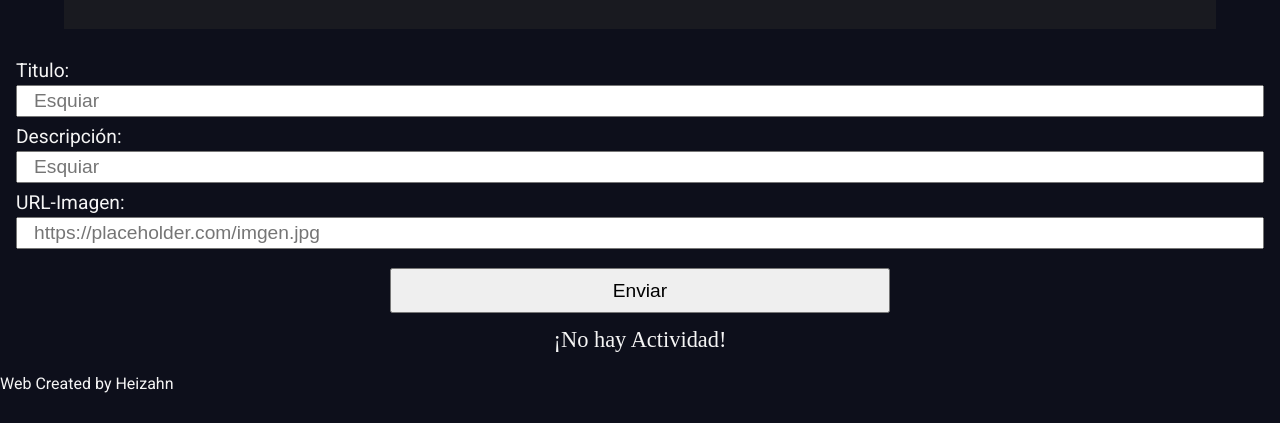
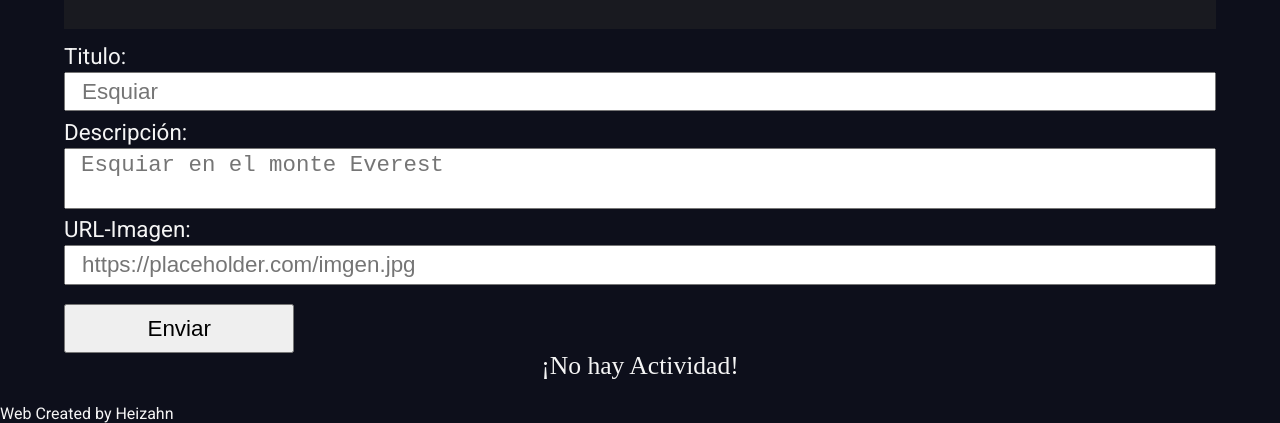
Before and after one commit to pi-rym/PM1-Heizahn, a website: page index.html in a window 1280 px wide. Shown: the part 720-1143 px from the top of the page. Before the commit the page ends 1113 px from the top, so only its background shows below. Drawn offline with Linux system fonts and the light colour scheme.

Commit message:
Se cambio un input por un textarea

```diff
--- a/index.html
+++ b/index.html
@@ -71,14 +71,14 @@
                     </div>
                     <div class="input-2 inputs">
                         <label for="description">Descripción:</label>
-                        <input
+                        <textarea
                             type="text"
-                            placeholder="Esquiar"
+                            placeholder="Esquiar en el monte Everest"
                             name="description"
                             id="description"
-                        />
+                        ></textarea>
                     </div>
-                    <di class="input3 inputs">
+                    <di class="input-3 inputs">
                         <label for="imgUrl">URL-Imagen:</label>
                         <input
                             type="text"
--- a/styles/styles.css
+++ b/styles/styles.css
@@ -145,7 +145,17 @@ body{
 						padding: .2rem 1rem;
 						outline: none;
 					}
+
+					textarea{
+						font-size: 1.2rem;
+						outline: none;
+						padding: .2rem 1rem;
+						resize: none;
+
+					}
 				}
+
+
 
 
 				button{
@@ -361,6 +371,42 @@ body{
 			}
 		}
 
+		.activity{
+			margin-bottom: 1.2rem;
+			width: 90%;
+			form {
+				padding: 0;
+				.inputs{
+					font-size: 1.4rem;
+
+					input{
+						font-size: 1.4rem;
+						padding: .3rem 1rem;
+					}
+
+
+
+					#description{
+						font-size: 1.4rem;
+					}
+
+				}
+
+
+				button{
+					font-size: 1.4rem;
+					width: 20%;
+					align-self: flex-start;
+				}
+			}
+
+			#containerActivity{
+				h2{
+					font-size: 1.6rem;
+				}
+			}
+		}
+
 	}
 }
 
```
